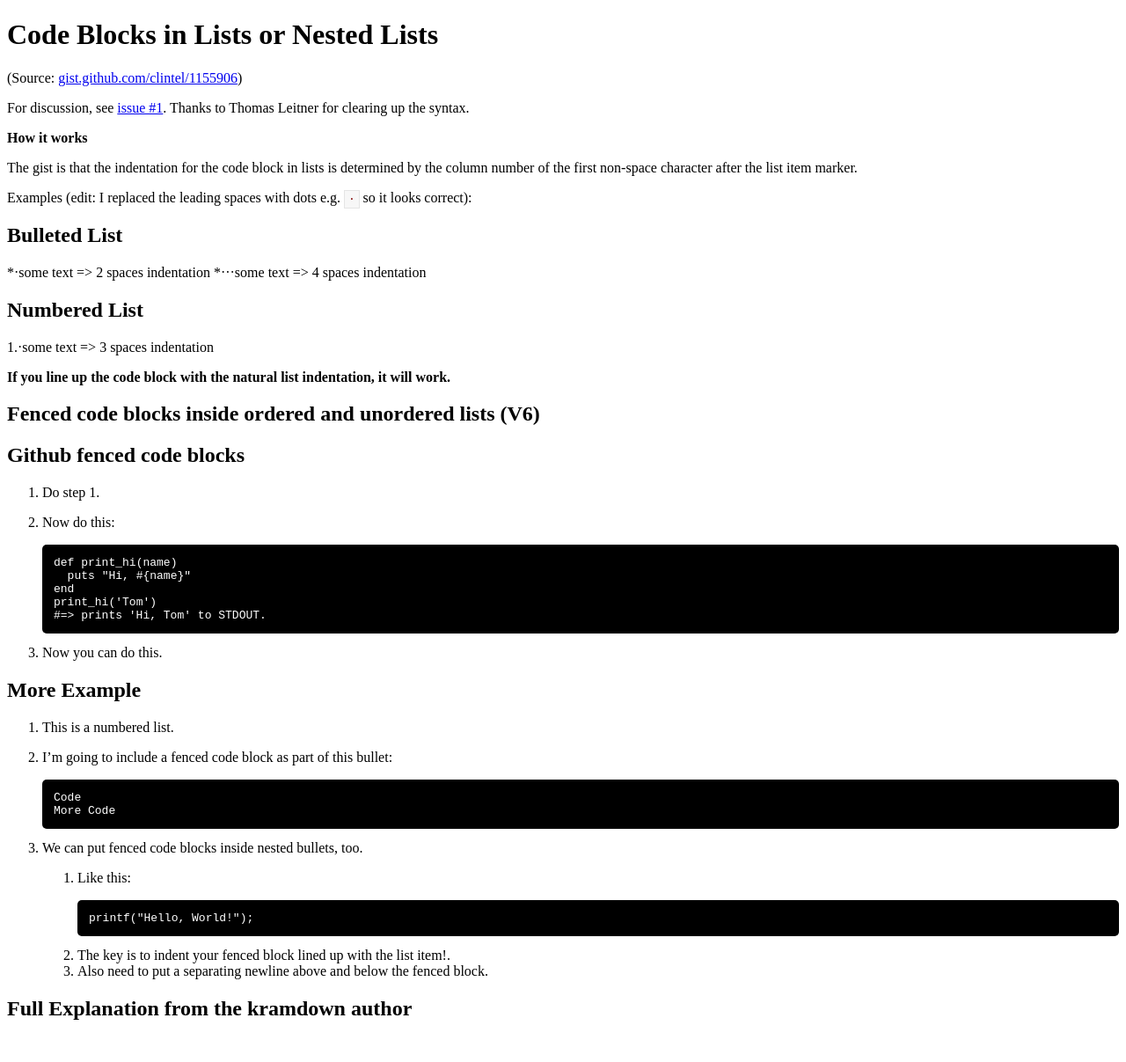
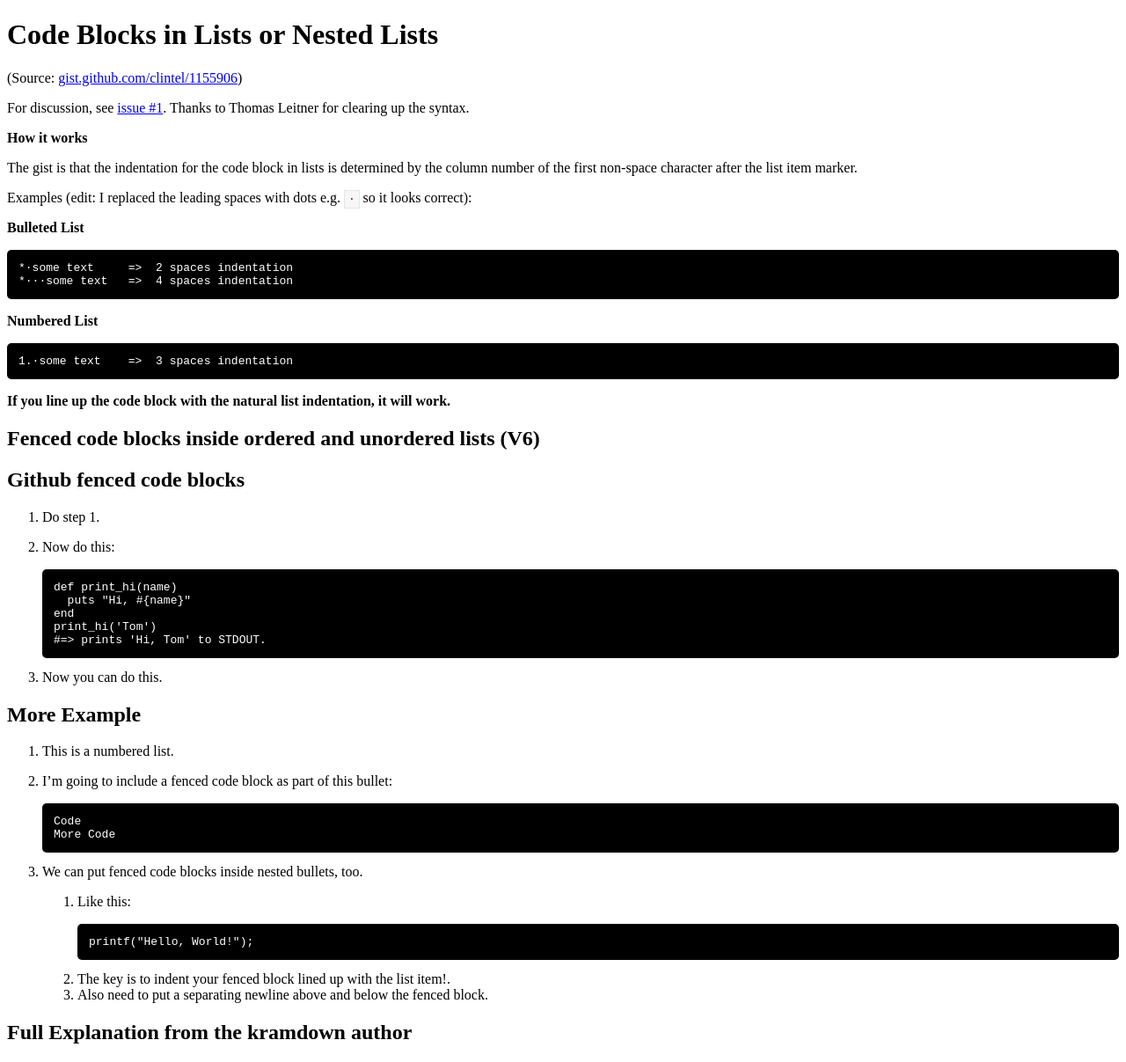
Before and after one commit to planetjekyll/sandbox-syntax-highlighter, a Jekyll site: the page built from lists.md, in a window 1280 px wide. Shown: the whole page at 88% size. Built offline with Jekyll 4.4.1, drawn with Linux system fonts in a browser that asks for light colours; before the commit the page ends 1180 px from its top, so only the background shows below that.

````diff
--- a/lists.md
+++ b/lists.md
@@ -19,17 +19,22 @@ by the column number of the first non-space character after the list item marker
 
 Examples (edit: I replaced the leading spaces with dots e.g. `·` so it looks correct):
 
-## Bulleted List
 
+**Bulleted List**
+
+```
 *·some text     =>  2 spaces indentation
 *···some text   =>  4 spaces indentation
+```
 
-## Numbered List
+**Numbered List**
 
+```
 1.·some text    =>  3 spaces indentation
-
+```
 
 **If you line up the code block with the natural list indentation, it will work.**
+
 
 
 ## Fenced code blocks inside ordered and unordered lists (V6)
````
